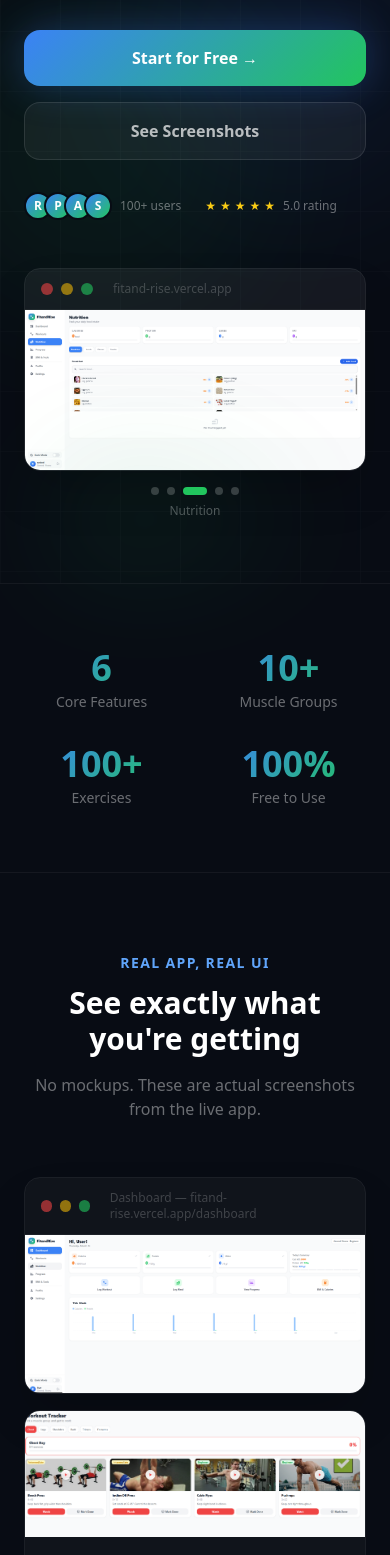
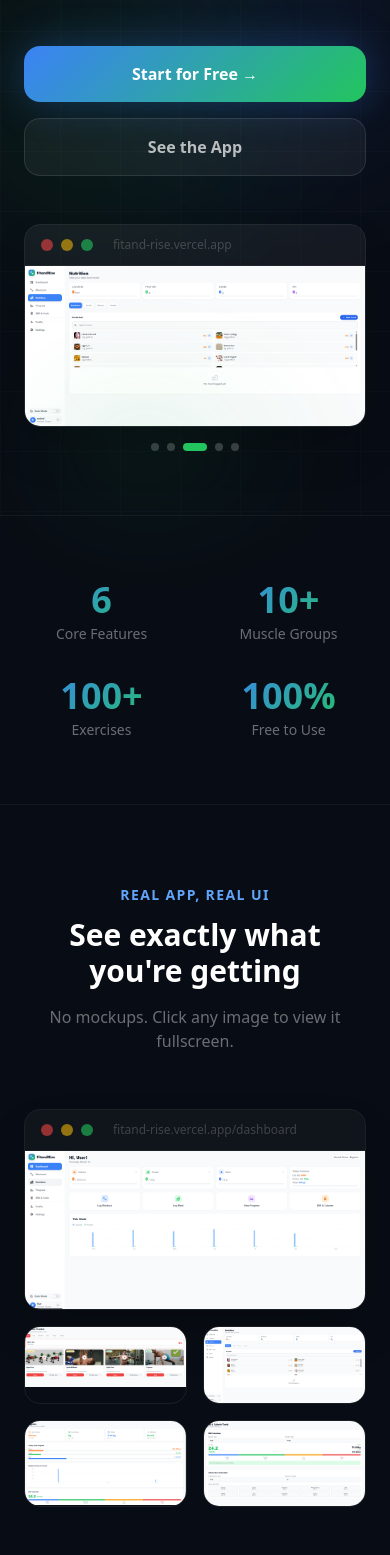
Before and after one commit to susheel001/FitandRise, a React (Vite) app in the folder fitai/: page / in a window 390 px wide. Shown: the part 389-1944 px from the top of the page. Built offline with nearby package versions, Linux system fonts and the light colour scheme.

Commit message:
changed dashboard and landing.jsx

```diff
--- a/fitai/src/pages/Landing.jsx
+++ b/fitai/src/pages/Landing.jsx
@@ -1,7 +1,7 @@
 import { useState, useEffect, useRef } from 'react';
 import { Link } from 'react-router-dom';
 
-
+// ── ANIMATED COUNTER ──────────────────────────────────────────
 function Counter({ target, suffix = '' }) {
   const [count, setCount] = useState(0);
   const ref = useRef(null);
@@ -23,15 +23,18 @@ function Counter({ target, suffix = '' }) {
   return <span ref={ref}>{count.toLocaleString()}{suffix}</span>;
 }
 
-
+// ── SCREENSHOT CARD ───────────────────────────────────────────
 function ScreenCard({ src, label, desc, accent }) {
   return (
-    <div className="group relative rounded-2xl overflow-hidden transition-all duration-500 hover:-translate-y-2 hover:shadow-2xl"
-      style={{ border: '1px solid rgba(255,255,255,0.08)' }}>
+    <div className="group relative rounded-2xl overflow-hidden transition-all duration-500 hover:-translate-y-2 hover:shadow-2xl cursor-pointer"
+      style={{ border: '1px solid rgba(255,255,255,0.08)' }}
+      onClick={() => window.open(src, '_blank')}>
       <div className="relative overflow-hidden">
         <img src={src} alt={label} className="w-full object-cover transition-transform duration-700 group-hover:scale-105" />
-        <div className="absolute inset-0 opacity-0 group-hover:opacity-100 transition-opacity duration-300"
-          style={{ background: `linear-gradient(to top, ${accent}44, transparent)` }} />
+        <div className="absolute inset-0 opacity-0 group-hover:opacity-100 transition-opacity duration-300 flex items-center justify-center"
+          style={{ background: `linear-gradient(to top, ${accent}88, transparent)` }}>
+          <span className="text-white text-xs font-bold bg-black/40 px-3 py-1 rounded-full">Click to expand</span>
+        </div>
       </div>
       <div className="p-4" style={{ background: 'rgba(255,255,255,0.03)' }}>
         <p className="font-black text-white text-sm mb-1">{label}</p>
@@ -43,34 +46,12 @@ function ScreenCard({ src, label, desc, accent }) {
   );
 }
 
-
-function TestimonialCard({ name, role, text, avatar }) {
-  return (
-    <div className="rounded-2xl p-6 transition-all duration-300 hover:-translate-y-1"
-      style={{ background: 'rgba(255,255,255,0.03)', border: '1px solid rgba(255,255,255,0.07)' }}>
-      <div className="flex gap-1 mb-4">
-        {[1,2,3,4,5].map(i => <span key={i} className="text-yellow-400 text-sm">★</span>)}
-      </div>
-      <p className="text-white/60 text-sm leading-relaxed mb-4">"{text}"</p>
-      <div className="flex items-center gap-3">
-        <div className="w-9 h-9 rounded-full flex items-center justify-center font-black text-sm text-white"
-          style={{ background: 'linear-gradient(135deg,#3b82f6,#22c55e)' }}>
-          {avatar}
-        </div>
-        <div>
-          <p className="text-white font-bold text-sm">{name}</p>
-          <p className="text-white/40 text-xs">{role}</p>
-        </div>
-      </div>
-    </div>
-  );
-}
-
-
+// ── MAIN ──────────────────────────────────────────────────────
 export default function Landing() {
-  const [scrolled, setScrolled]       = useState(false);
-  const [menuOpen, setMenuOpen]       = useState(false);
+  const [scrolled, setScrolled]         = useState(false);
+  const [menuOpen, setMenuOpen]         = useState(false);
   const [activeScreen, setActiveScreen] = useState(0);
+  const [lightbox, setLightbox]         = useState(null); // for full screen image view
 
   const screens = [
     { src: '/fit1.png', label: 'Dashboard',   accent: '#3b82f6' },
@@ -89,6 +70,13 @@ export default function Landing() {
   useEffect(() => {
     const t = setInterval(() => setActiveScreen(p => (p + 1) % screens.length), 3000);
     return () => clearInterval(t);
+  }, []);
+
+  // Close lightbox on escape key
+  useEffect(() => {
+    const onKey = (e) => { if (e.key === 'Escape') setLightbox(null); };
+    window.addEventListener('keydown', onKey);
+    return () => window.removeEventListener('keydown', onKey);
   }, []);
 
   const features = [
@@ -114,16 +102,21 @@ export default function Landing() {
     { value: 100, suffix: '%', label: 'Free to Use' },
   ];
 
-  const testimonials = [
-    { name: 'Rahul M.',    role: 'Gym enthusiast',    avatar: 'R', text: 'FitandRise completely changed how I track my workouts. The interface is clean and super easy to use every day.' },
-    { name: 'Priya S.',    role: 'Fitness beginner',  avatar: 'P', text: 'As someone just starting out, the goal setting and progress charts really keep me motivated to stay on track.' },
-    { name: 'Aditya K.',   role: 'Personal trainer',  avatar: 'A', text: 'I recommend FitandRise to all my clients. The meal logging and BMI tools are exactly what beginners need.' },
-  ];
-
   return (
     <div className="min-h-screen bg-[#080c14] text-white overflow-x-hidden">
 
+      {/* ── LIGHTBOX ── */}
+      {lightbox && (
+        <div className="fixed inset-0 z-[100] flex items-center justify-center bg-black/90 p-4"
+          onClick={() => setLightbox(null)}>
+          <button className="absolute top-4 right-4 text-white/70 hover:text-white text-2xl font-black">✕</button>
+          <img src={lightbox} alt="Screenshot" className="max-w-5xl w-full rounded-2xl shadow-2xl"
+            style={{ border: '1px solid rgba(255,255,255,0.1)' }}
+            onClick={e => e.stopPropagation()} />
+        </div>
+      )}
 
+      {/* ── NAVBAR ── */}
       <nav className={`fixed top-0 left-0 right-0 z-50 transition-all duration-300 ${scrolled ? 'bg-[#080c14]/90 backdrop-blur-xl border-b border-white/5 py-3' : 'py-5'}`}>
         <div className="max-w-6xl mx-auto px-6 flex items-center justify-between">
           <div className="flex items-center gap-3">
@@ -131,7 +124,7 @@ export default function Landing() {
             <span className="font-black text-lg">FitandRise</span>
           </div>
           <div className="hidden md:flex items-center gap-8">
-            {[['Features','#features'],['Screenshots','#screenshots'],['Reviews','#reviews'],['How it Works','#how-it-works']].map(([l,h])=>(
+            {[['Features','#features'],['App Preview','#app-preview'],['How it Works','#how-it-works']].map(([l,h])=>(
               <a key={l} href={h} className="text-white/50 hover:text-white text-sm font-medium transition-colors">{l}</a>
             ))}
           </div>
@@ -147,7 +140,7 @@ export default function Landing() {
         {menuOpen && (
           <div className="md:hidden mt-2 mx-6 rounded-2xl p-4 space-y-3"
             style={{ background: 'rgba(255,255,255,0.05)', border: '1px solid rgba(255,255,255,0.1)' }}>
-            {[['Features','#features'],['Screenshots','#screenshots'],['Reviews','#reviews'],['How it Works','#how-it-works']].map(([l,h])=>(
+            {[['Features','#features'],['App Preview','#app-preview'],['How it Works','#how-it-works']].map(([l,h])=>(
               <a key={l} href={h} className="block text-white/60 hover:text-white text-sm py-1" onClick={() => setMenuOpen(false)}>{l}</a>
             ))}
             <div className="flex gap-2 pt-2">
@@ -172,13 +165,11 @@ export default function Landing() {
 
         <div className="relative z-10 max-w-6xl mx-auto w-full grid lg:grid-cols-2 gap-12 items-center">
           <div>
-            {/* Free badge */}
-            <div className="inline-flex items-center gap-2 px-3 py-1.5 rounded-full text-xs font-bold mb-4"
+            <div className="inline-flex items-center gap-2 px-3 py-1.5 rounded-full text-xs font-bold mb-8"
               style={{ background: 'rgba(34,197,94,0.15)', border: '1px solid rgba(34,197,94,0.3)', color: '#86efac' }}>
               <span className="w-2 h-2 rounded-full bg-green-400 animate-pulse" />
               100% Free — No credit card required
             </div>
-
             <h1 className="text-5xl sm:text-6xl font-black leading-none tracking-tight mb-6">
               Track. Train.{' '}
               <span style={{ background: 'linear-gradient(135deg,#3b82f6,#22c55e)', WebkitBackgroundClip: 'text', WebkitTextFillColor: 'transparent' }}>
@@ -195,34 +186,19 @@ export default function Landing() {
                 style={{ background: 'linear-gradient(135deg,#3b82f6,#22c55e)', boxShadow: '0 0 40px rgba(59,130,246,0.3)' }}>
                 Start for Free →
               </Link>
-              <a href="#screenshots"
+              <a href="#app-preview"
                 className="px-8 py-4 rounded-2xl font-bold text-white/70 hover:text-white text-base transition-all text-center"
                 style={{ background: 'rgba(255,255,255,0.05)', border: '1px solid rgba(255,255,255,0.1)' }}>
-                See Screenshots
+                See the App
               </a>
-            </div>
-
-            {/* Trust indicators */}
-            <div className="flex items-center gap-6 mt-8">
-              <div className="flex items-center gap-2">
-                <div className="flex -space-x-2">
-                  {['R','P','A','S'].map((l,i) => (
-                    <div key={i} className="w-7 h-7 rounded-full border-2 border-[#080c14] flex items-center justify-center text-xs font-black text-white"
-                      style={{ background: 'linear-gradient(135deg,#3b82f6,#22c55e)' }}>{l}</div>
-                  ))}
-                </div>
-                <span className="text-white/40 text-xs">100+ users</span>
-              </div>
-              <div className="flex items-center gap-1">
-                {[1,2,3,4,5].map(i => <span key={i} className="text-yellow-400 text-xs">★</span>)}
-                <span className="text-white/40 text-xs ml-1">5.0 rating</span>
-              </div>
             </div>
           </div>
 
           {/* Right — rotating screenshot */}
           <div className="relative">
-            <div className="rounded-2xl overflow-hidden shadow-2xl" style={{ border: '1px solid rgba(255,255,255,0.1)' }}>
+            <div className="rounded-2xl overflow-hidden shadow-2xl cursor-pointer"
+              style={{ border: '1px solid rgba(255,255,255,0.1)' }}
+              onClick={() => setLightbox(screens[activeScreen].src)}>
               <div className="flex items-center gap-2 px-4 py-3 border-b border-white/5"
                 style={{ background: 'rgba(255,255,255,0.05)' }}>
                 <div className="w-3 h-3 rounded-full bg-red-500/60" />
@@ -240,7 +216,6 @@ export default function Landing() {
                   style={{ width: i === activeScreen ? '24px' : '8px', height: '8px', background: i === activeScreen ? s.accent : 'rgba(255,255,255,0.2)' }} />
               ))}
             </div>
-            <p className="text-center text-white/30 text-xs mt-2">{screens[activeScreen].label}</p>
             <div className="absolute -bottom-10 left-1/2 -translate-x-1/2 w-3/4 h-20 blur-3xl opacity-20 rounded-full"
               style={{ background: `linear-gradient(90deg,${screens[activeScreen].accent},transparent)` }} />
           </div>
@@ -262,33 +237,59 @@ export default function Landing() {
         </div>
       </section>
 
-
-      <section id="screenshots" className="py-20 px-6">
+      {/* ── APP PREVIEW ── */}
+      <section id="app-preview" className="py-20 px-6">
         <div className="max-w-6xl mx-auto">
           <div className="text-center mb-14">
             <p className="text-blue-400 text-sm font-bold tracking-widest uppercase mb-3">Real app, real UI</p>
             <h2 className="text-3xl sm:text-4xl font-black mb-4">See exactly what you're getting</h2>
-            <p className="text-white/40 max-w-xl mx-auto">No mockups. These are actual screenshots from the live app.</p>
+            <p className="text-white/40 max-w-xl mx-auto">No mockups. Click any image to view it fullscreen.</p>
           </div>
-          <div className="rounded-2xl overflow-hidden mb-4 shadow-2xl" style={{ border: '1px solid rgba(255,255,255,0.08)' }}>
+
+          {/* Big dashboard screenshot */}
+          <div className="rounded-2xl overflow-hidden mb-4 shadow-2xl cursor-pointer group"
+            style={{ border: '1px solid rgba(255,255,255,0.08)' }}
+            onClick={() => setLightbox('/fit1.png')}>
             <div className="flex items-center gap-2 px-4 py-3 border-b border-white/5" style={{ background: 'rgba(255,255,255,0.03)' }}>
               <div className="w-3 h-3 rounded-full bg-red-500/60" />
               <div className="w-3 h-3 rounded-full bg-yellow-500/60" />
               <div className="w-3 h-3 rounded-full bg-green-500/60" />
-              <span className="ml-3 text-white/20 text-xs">Dashboard — fitand-rise.vercel.app/dashboard</span>
+              <span className="ml-3 text-white/20 text-xs">fitand-rise.vercel.app/dashboard</span>
             </div>
-            <img src="/fit1.png" alt="Dashboard" className="w-full" />
+            <div className="relative">
+              <img src="/fit1.png" alt="Dashboard" className="w-full transition-transform duration-500 group-hover:scale-[1.01]" />
+              <div className="absolute inset-0 opacity-0 group-hover:opacity-100 transition-opacity duration-300 flex items-center justify-center"
+                style={{ background: 'rgba(0,0,0,0.3)' }}>
+                <span className="text-white font-bold bg-black/50 px-4 py-2 rounded-xl text-sm">Click to expand</span>
+              </div>
+            </div>
           </div>
-          <div className="grid grid-cols-1 sm:grid-cols-2 lg:grid-cols-4 gap-4">
-            <ScreenCard src="/fit2.png" label="Workout Tracker" desc="Pick a muscle group and track exercises with video guides" accent="#ef4444" />
-            <ScreenCard src="/fit3.png" label="Nutrition Logger" desc="Search and log foods with full macro breakdown"           accent="#22c55e" />
-            <ScreenCard src="/fit5.png" label="Progress Charts"  desc="Weekly bar charts showing calories and protein trends"    accent="#f97316" />
-            <ScreenCard src="/fit4.png" label="BMI & Tools"      desc="BMI calculator and calorie burn estimator"                accent="#a855f7" />
+
+          {/* 4 smaller screenshots — no labels */}
+          <div className="grid grid-cols-2 lg:grid-cols-4 gap-4">
+            {[
+              { src: '/fit2.png', label: 'Workouts',  accent: '#ef4444' },
+              { src: '/fit3.png', label: 'Nutrition', accent: '#22c55e' },
+              { src: '/fit5.png', label: 'Progress',  accent: '#f97316' },
+              { src: '/fit4.png', label: 'BMI Tools', accent: '#a855f7' },
+            ].map((s, i) => (
+              <div key={i} className="group relative rounded-2xl overflow-hidden cursor-pointer transition-all duration-500 hover:-translate-y-2 hover:shadow-2xl"
+                style={{ border: '1px solid rgba(255,255,255,0.08)' }}
+                onClick={() => setLightbox(s.src)}>
+                <img src={s.src} alt={s.label} className="w-full object-cover transition-transform duration-700 group-hover:scale-105" />
+                <div className="absolute inset-0 opacity-0 group-hover:opacity-100 transition-opacity duration-300 flex items-center justify-center"
+                  style={{ background: `linear-gradient(to top, ${s.accent}88, transparent)` }}>
+                  <span className="text-white text-xs font-bold">Click to expand</span>
+                </div>
+                <div className="absolute bottom-0 left-0 h-0.5 w-0 group-hover:w-full transition-all duration-500"
+                  style={{ background: `linear-gradient(90deg, ${s.accent}, transparent)` }} />
+              </div>
+            ))}
           </div>
         </div>
       </section>
 
-
+      {/* ── FEATURES ── */}
       <section id="features" className="py-20 px-6">
         <div className="max-w-6xl mx-auto">
           <div className="text-center mb-14">
@@ -300,25 +301,14 @@ export default function Landing() {
             {features.map((f, i) => (
               <div key={i} className="group rounded-2xl p-6 transition-all duration-300 hover:-translate-y-1"
                 style={{ background: 'rgba(255,255,255,0.03)', border: '1px solid rgba(255,255,255,0.07)' }}>
-                <div className="text-3xl mb-4">{f.icon}</div>
+                <div className="w-10 h-10 rounded-xl flex items-center justify-center mb-4 text-lg"
+                  style={{ background: `${f.color}22`, border: `1px solid ${f.color}44`, color: f.color }}>
+                  {f.icon}
+                </div>
                 <h3 className="text-white font-black text-base mb-2">{f.title}</h3>
                 <p className="text-white/40 text-sm leading-relaxed">{f.desc}</p>
               </div>
             ))}
-          </div>
-        </div>
-      </section>
-
-
-      <section id="reviews" className="py-20 px-6">
-        <div className="max-w-6xl mx-auto">
-          <div className="text-center mb-14">
-            <p className="text-yellow-400 text-sm font-bold tracking-widest uppercase mb-3">What users say</p>
-            <h2 className="text-3xl sm:text-4xl font-black mb-4">Real people, real results</h2>
-            <p className="text-white/40 max-w-xl mx-auto">Join hundreds of users already tracking their fitness journey with FitandRise.</p>
-          </div>
-          <div className="grid grid-cols-1 sm:grid-cols-3 gap-4">
-            {testimonials.map((t, i) => <TestimonialCard key={i} {...t} />)}
           </div>
         </div>
       </section>
@@ -355,7 +345,7 @@ export default function Landing() {
             <img src="/fitandrise.jpeg" alt="FitandRise" className="w-16 h-16 rounded-2xl object-cover mx-auto mb-6" />
             <h2 className="text-3xl sm:text-4xl font-black mb-4">Ready to rise?</h2>
             <p className="text-white/50 mb-2 max-w-md mx-auto">Join FitandRise today and take the first step toward a stronger, healthier you.</p>
-            <p className="text-green-400 text-sm font-bold mb-8">✓ Completely free — no credit card needed</p>
+            <p className="text-green-400 text-sm font-bold mb-8">Completely free — no credit card needed</p>
             <div className="flex flex-col sm:flex-row gap-4 justify-center">
               <Link to="/signup"
                 className="px-8 py-4 rounded-2xl font-black text-white text-base transition-all hover:opacity-90 hover:scale-105"
```
Also changed, not shown: fitai/src/pages/Dashboard.jsx (+54 -33 lines).
